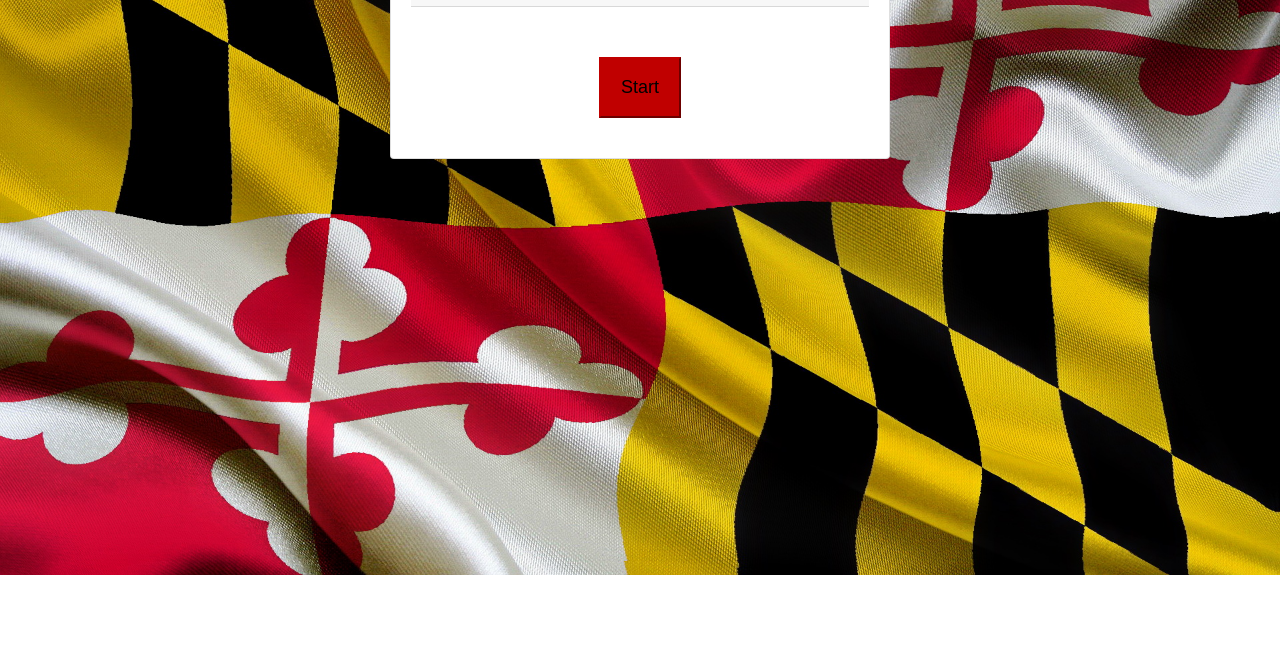
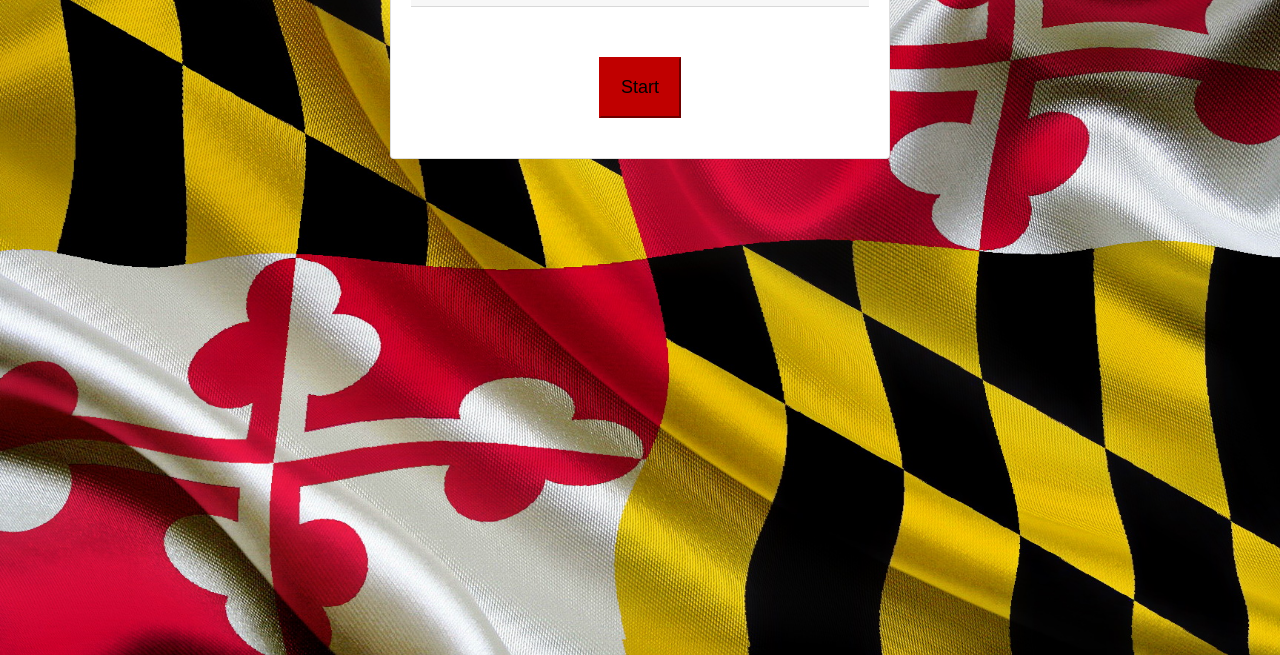
Before and after one commit to casekercan/TriviaGame, a plain HTML site: page index.html in a window 1280 px wide. Shown: the part 145-800 px from the top of the page. Drawn offline with nearby package versions, Linux system fonts and the light colour scheme.

```diff
--- a/assets/css/style.css
+++ b/assets/css/style.css
@@ -1,8 +1,7 @@
 
 
 body {
-    background-image: url("../images/flag.jpg");
-    background-repeat: no-repeat;
+    background: url("../images/flag.jpg") no-repeat center center fixed;
     background-size: cover;
     font-family: 'Noto Serif KR', sans-serif;
 
```
